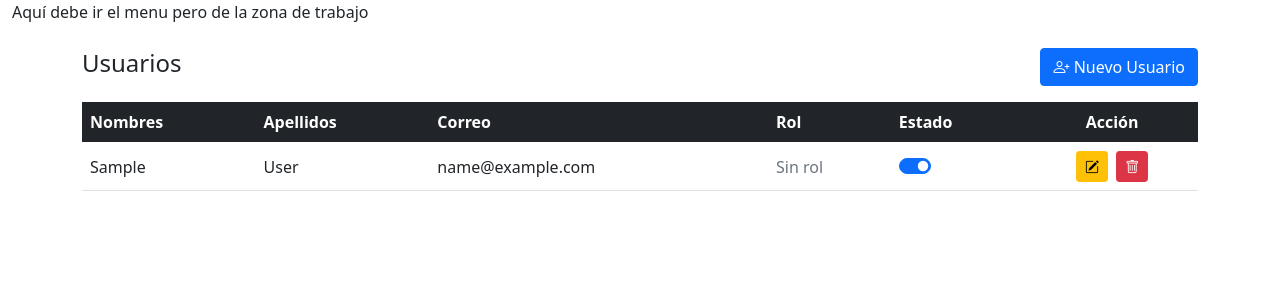
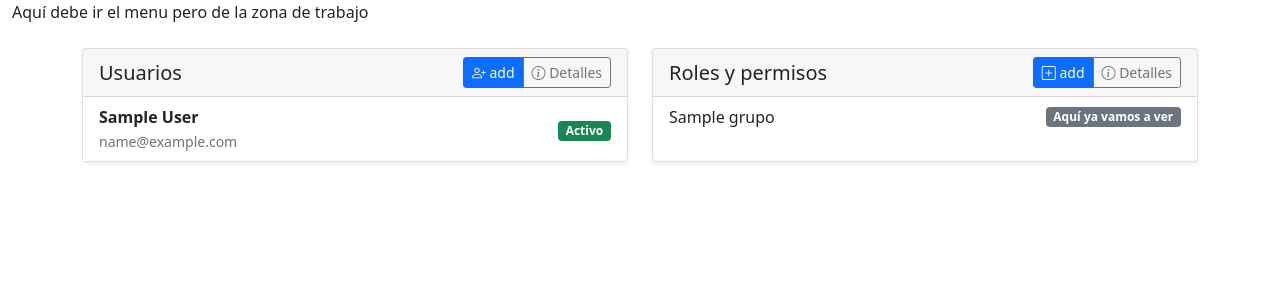
Before and after one commit to AlejandroFlores004/MAJENCOSYS, a Django app: template user/templates/usuarioMain.html in a window 1280 px wide. Shown: the top 300 px of the page. Run offline with Django 4.2, Linux system fonts and the light colour scheme; tables that the repository leaves empty hold one stand-in row (values such as "Sample post"); the template is opened without the code that fills it: values that come from a table or form of the project are taken from there, most other values are stand-ins (such as "Sample title", 1, 10 or a date in 2020); some libraries are stand-ins or nearby versions.

Commit message:
Comienzo de acabados visuales y logica de trabajo

```diff
--- a/main/urls.py
+++ b/main/urls.py
@@ -4,5 +4,5 @@ from .views import startpage
 
 urlpatterns = [
     path('', startpage, name='startpage'),
-    path('usuarios',include('user.urls'),name='user')
+    path('admon_usuarios',include('user.urls'),name='user')
 ]
--- a/majencosys/settings.py
+++ b/majencosys/settings.py
@@ -114,7 +114,7 @@ AUTH_PASSWORD_VALIDATORS = [
 # Internationalization
 # https://docs.djangoproject.com/en/4.2/topics/i18n/
 
-LANGUAGE_CODE = 'en-us'
+LANGUAGE_CODE = 'es-sv'
 
 TIME_ZONE = 'UTC'
 
--- a/user/templates/usuarioMain.html
+++ b/user/templates/usuarioMain.html
@@ -4,61 +4,73 @@
 
 {% block content %}
 <div class="container mt-4">
+  <div class="row g-4 row-cols-1 row-cols-md-2">
 
-  <!-- Header with button -->
-  <div class="d-flex justify-content-between align-items-center mb-3">
-    <h2 class="h4">Usuarios</h2>
-    <a href="#" class="btn btn-primary">
-      <i class="bi bi-person-plus"></i> Nuevo Usuario
-    </a>
+    <!-- Panel: Usuarios -->
+    <div class="col">
+      <div class="card h-100 shadow-sm">
+        <div class="card-header d-flex justify-content-between align-items-center">
+          <h5 class="mb-0">Usuarios</h5>
+          <div class="btn-group">
+            <button class="btn btn-sm btn-primary">
+              <i class="bi bi-person-plus"></i> add
+            </button>
+            <button class="btn btn-sm btn-outline-secondary">
+              <i class="bi bi-info-circle"></i> Detalles
+            </button>
+          </div>
+        </div>
+
+        <div class="card-body p-0">
+          <ul class="list-group list-group-flush" style="max-height: 60vh; overflow-y: auto;">
+            {% for usuario in usuarios %}
+              <li class="list-group-item d-flex justify-content-between align-items-center">
+                <div>
+                  <strong>{{ usuario.first_name }} {{ usuario.last_name }}</strong><br>
+                  <small class="text-muted">{{ usuario.email }}</small>
+                </div>
+                <div>
+                  {% if usuario.is_active %}
+                    <span class="badge bg-success">Activo</span>
+                  {% else %}
+                    <span class="badge bg-danger">Inactivo</span>
+                  {% endif %}
+                </div>
+              </li>
+            {% endfor %}
+          </ul>
+        </div>
+      </div>
+    </div>
+
+    <!-- Panel: Roles y permisos -->
+    <div class="col">
+      <div class="card h-100 shadow-sm">
+        <div class="card-header d-flex justify-content-between align-items-center">
+          <h5 class="mb-0">Roles y permisos</h5>
+          <div class="btn-group">
+            <button class="btn btn-sm btn-primary">
+              <i class="bi bi-plus-square"></i> add
+            </button>
+            <button class="btn btn-sm btn-outline-secondary">
+              <i class="bi bi-info-circle"></i> Detalles
+            </button>
+          </div>
+        </div>
+
+        <div class="card-body p-0">
+          <ul class="list-group list-group-flush" style="max-height: 60vh; overflow-y: auto;">
+            {% for grupo in grupos %}
+              <li class="list-group-item d-flex justify-content-between align-items-center">
+                {{ grupo.name }}
+                <span class="badge bg-secondary">Aquí ya vamos a ver</span>
+              </li>
+            {% endfor %}
+          </ul>
+        </div>
+      </div>
+    </div>
+
   </div>
-
-  <table class="table table-hover align-middle">
-    <thead class="table-dark">
-      <tr>
-        <th>Nombres</th>
-        <th>Apellidos</th>
-        <th>Correo</th>
-        <th>Rol</th>
-        <th>Estado</th>
-        <th class="text-center">Acción</th>
-      </tr>
-    </thead>
-    <tbody>
-      {% for usuario in usuarios %}
-      <tr>
-        <td>{{ usuario.first_name }}</td>
-        <td>{{ usuario.last_name }}</td>
-        <td>{{ usuario.email }}</td>
-        <td>
-          {% for group in usuario.groups.all %}
-            <span class="badge bg-secondary">{{ group.name }}</span>
-          {% empty %}
-            <span class="text-muted">Sin rol</span>
-          {% endfor %}
-        </td>
-        <td>
-          <div class="form-check form-switch">
-            <input
-              class="form-check-input"
-              type="checkbox"
-              id="switch{{ usuario.id }}"
-              {% if usuario.is_active %}checked{% endif %}
-              onclick="toggleEstado('{{ usuario.id }}')"
-            >
-          </div>
-        </td>
-        <td class="text-center">
-          <a href="#" class="btn btn-sm btn-warning me-1">
-            <i class="bi bi-pencil-square"></i>
-          </a>
-          <a href="#" class="btn btn-sm btn-danger">
-            <i class="bi bi-trash"></i>
-          </a>
-        </td>
-      </tr>
-      {% endfor %}
-    </tbody>
-  </table>
 </div>
 {% endblock content %}
```
Also changed, not shown: user/views.py (+5 -2 lines).
